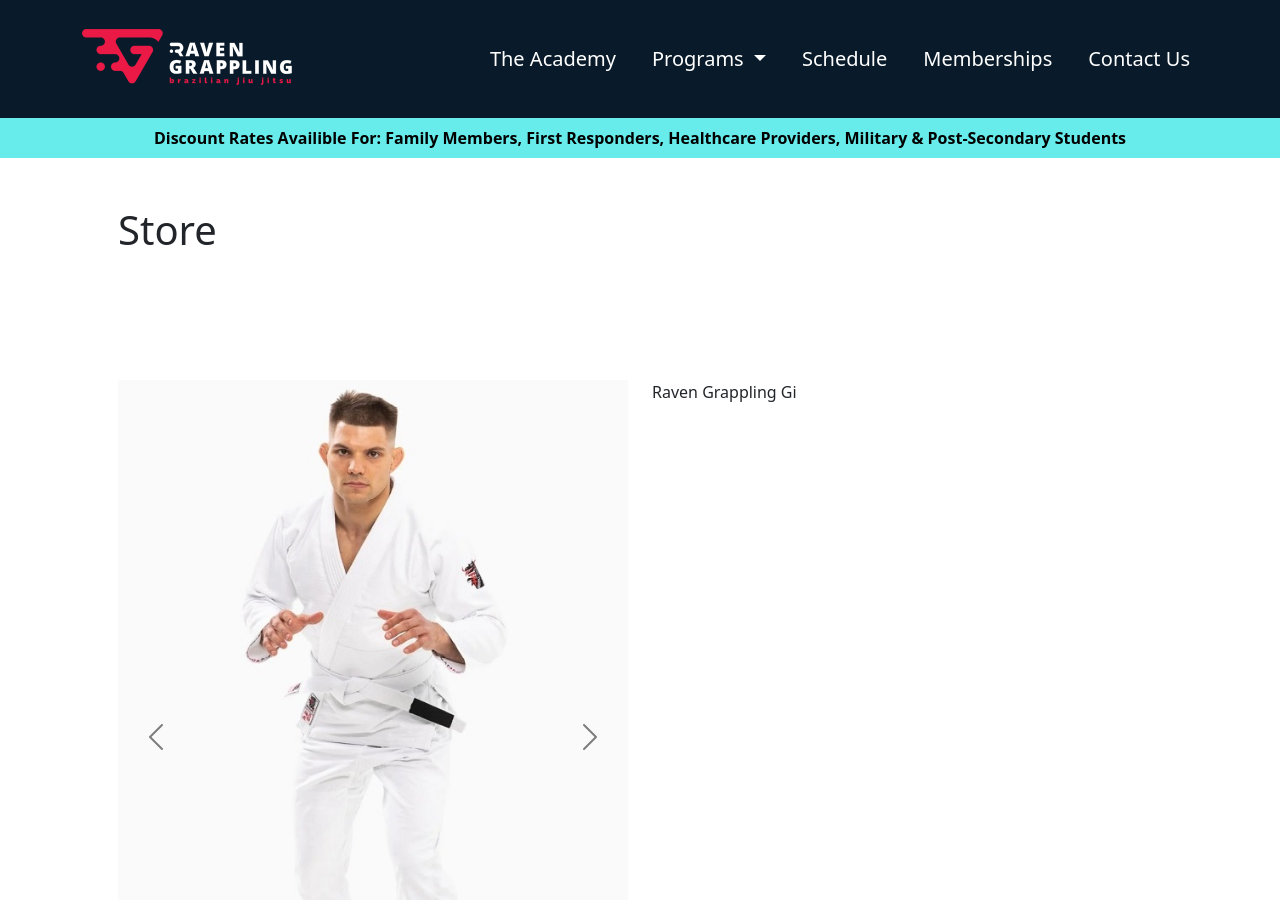
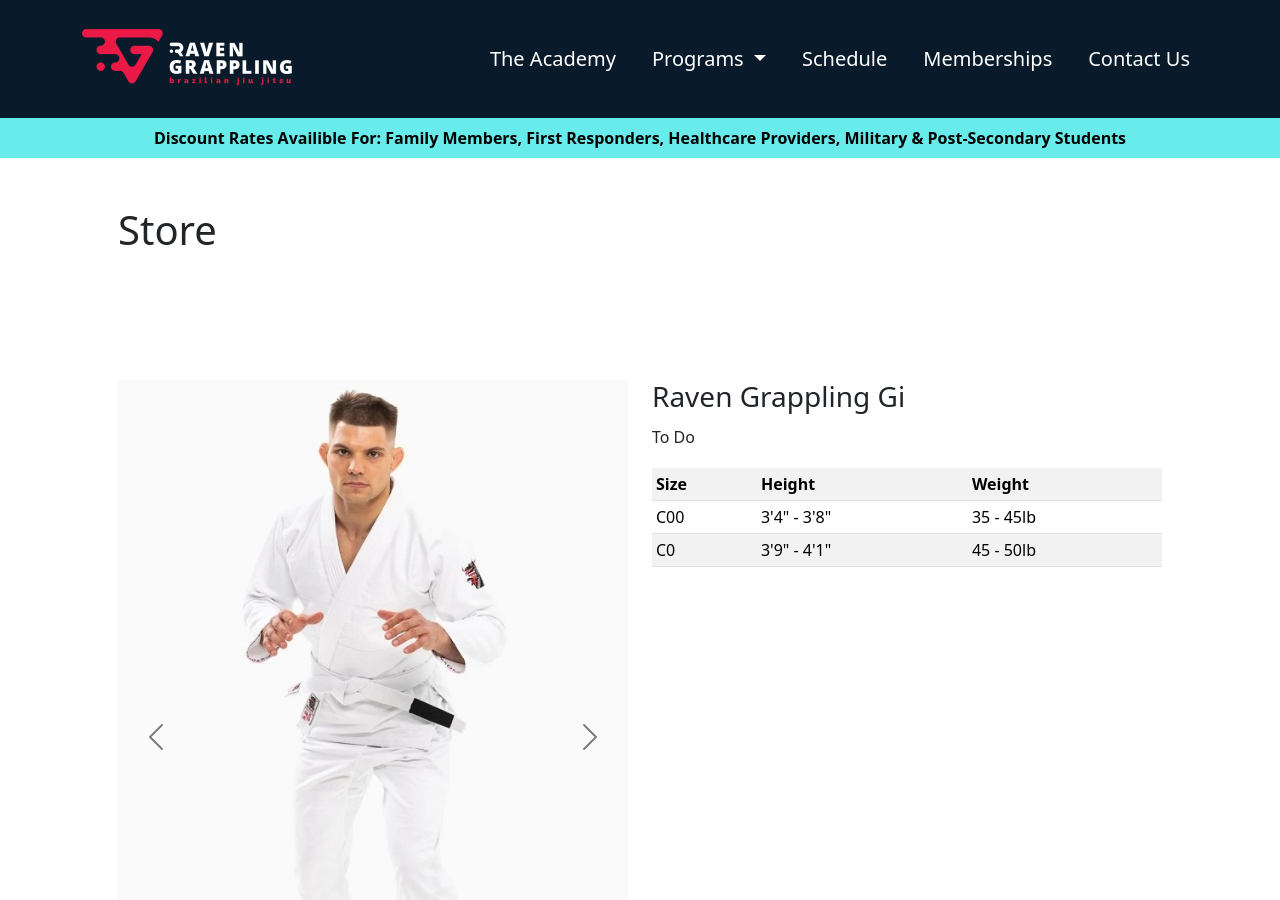
Before and after one commit to RavenGrappling/RavenGrappling.github.io, a Jekyll site: the page built from store.md, in a window 1280 px wide and 900 px high. Built offline with Jekyll 4.4.1, drawn with Linux system fonts in a browser that asks for light colours.

Commit message:
Update store.md

```diff
--- a/store.md
+++ b/store.md
@@ -35,7 +35,27 @@
       </div>
     </div>
     <div class="col-lg">
-      Raven Grappling Gi
+      <h3>Raven Grappling Gi</h3>
+      <p>
+        To Do
+      </p>
+      <table class="table table-striped table-sm">
+        <tr>
+          <th>Size</th>
+          <th>Height</th>
+          <th>Weight</th>
+        </tr>
+        <tr>
+          <td>C00</td>
+          <td>3'4" - 3'8"</td>
+          <td>35 - 45lb</td>
+        </tr>
+        <tr>
+          <td>C0</td>
+          <td>3'9" - 4'1"</td>
+          <td>45 - 50lb</td>
+        </tr>
+      </table>
     </div>
   </div>
 </div>
```
